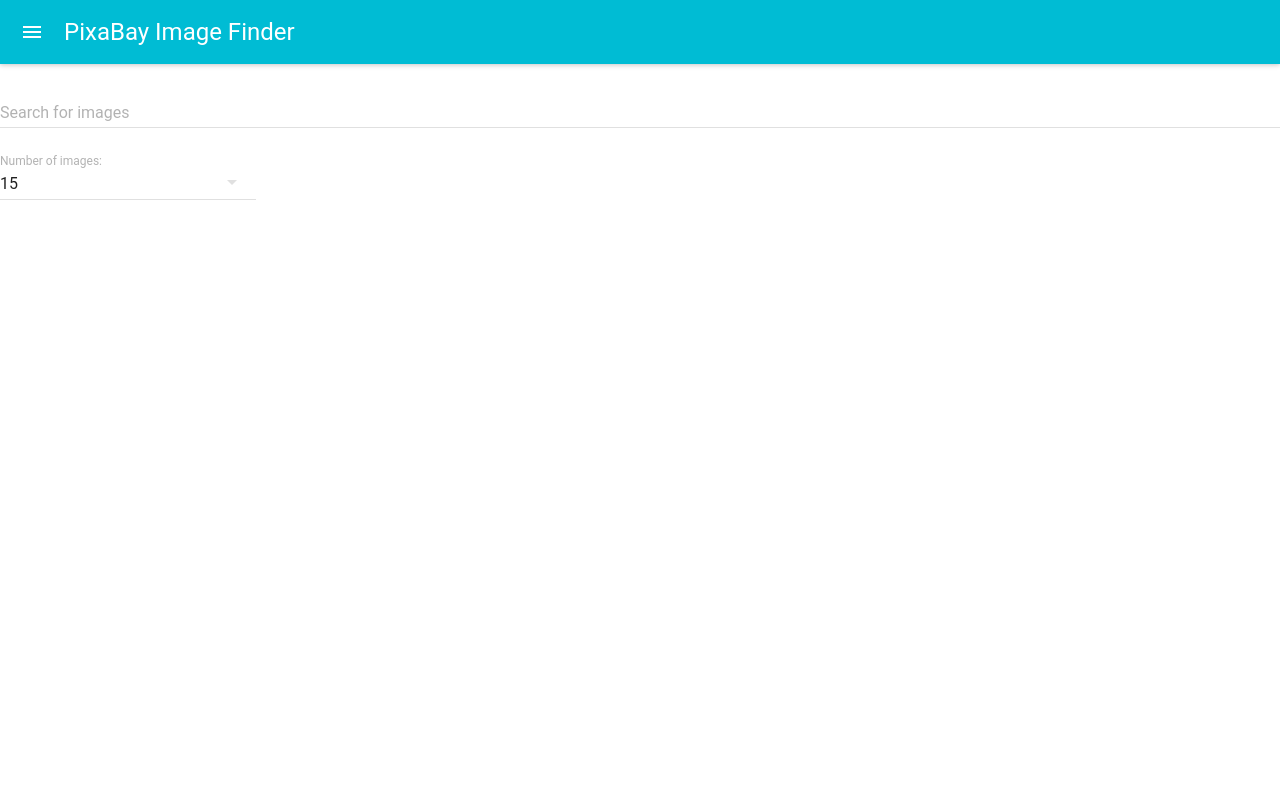
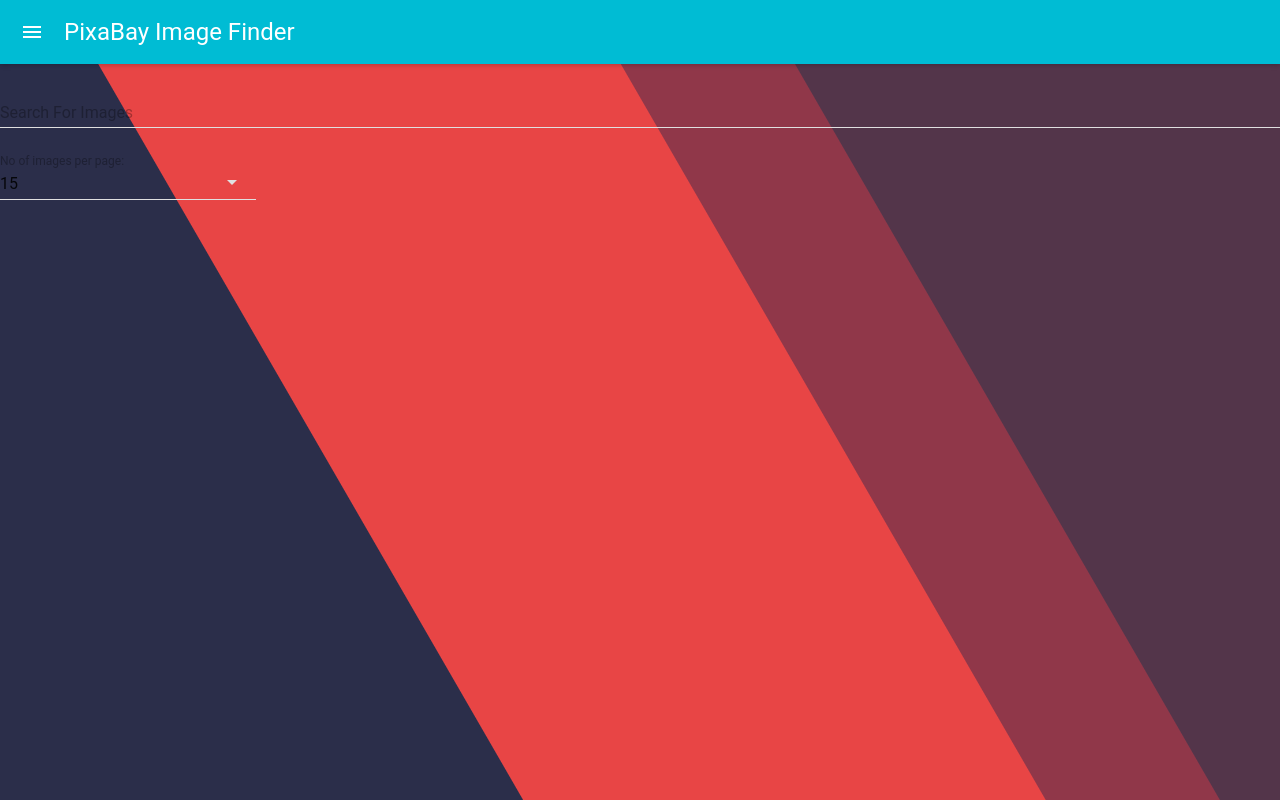
Before and after one commit to kevinjacob2001/Image_Finder_Application, a React (Create React App) app: page / in a window 1280 px wide. Built offline with nearby package versions, Linux system fonts and the light colour scheme.

Commit message:
removed an unwanted console msg,added arguments to onAmountChange function

```diff
--- a/src/Components/Search/Search.jsx
+++ b/src/Components/Search/Search.jsx
@@ -31,23 +31,26 @@
     });
   };
 
-  onAmountChange = (value) => this.setState({ amount: value });
+
+  onAmountChange = (e, index, value) => this.setState({ amount: value });
 
   render() {
-    console.log(this.state.images);
+
     return (
-      <div>
+      <div >
         <TextField
           name="searchText"
           value={this.state.searchText}
           onChange={this.onTextChange}
-          floatingLabelText="Search for images"
+          floatingLabelText="Search For Images"
           fullWidth={true}
         />
         <br />
         <SelectField
           name="amount"
-          floatingLabelText="Number of images:"
+
+          floatingLabelText="No of images per page:"
+
           value={this.state.amount}
           onChange={this.onAmountChange}
         >
--- a/src/index.css
+++ b/src/index.css
@@ -1,4 +1,12 @@
 *{
   margin: 0;
 padding: 0%;
+
 }
+
+body{
+
+  height: 100vh;
+  width: 100%;
+  background: linear-gradient(60deg, #2B2E4A 0%, #2B2E4A 30%, #E84545 calc(30% + 1px), #E84545 60%, #903749 calc(60% + 1px), #903749 70%, #53354A calc(70% + 1px), #53354A 100%);
+}
```
